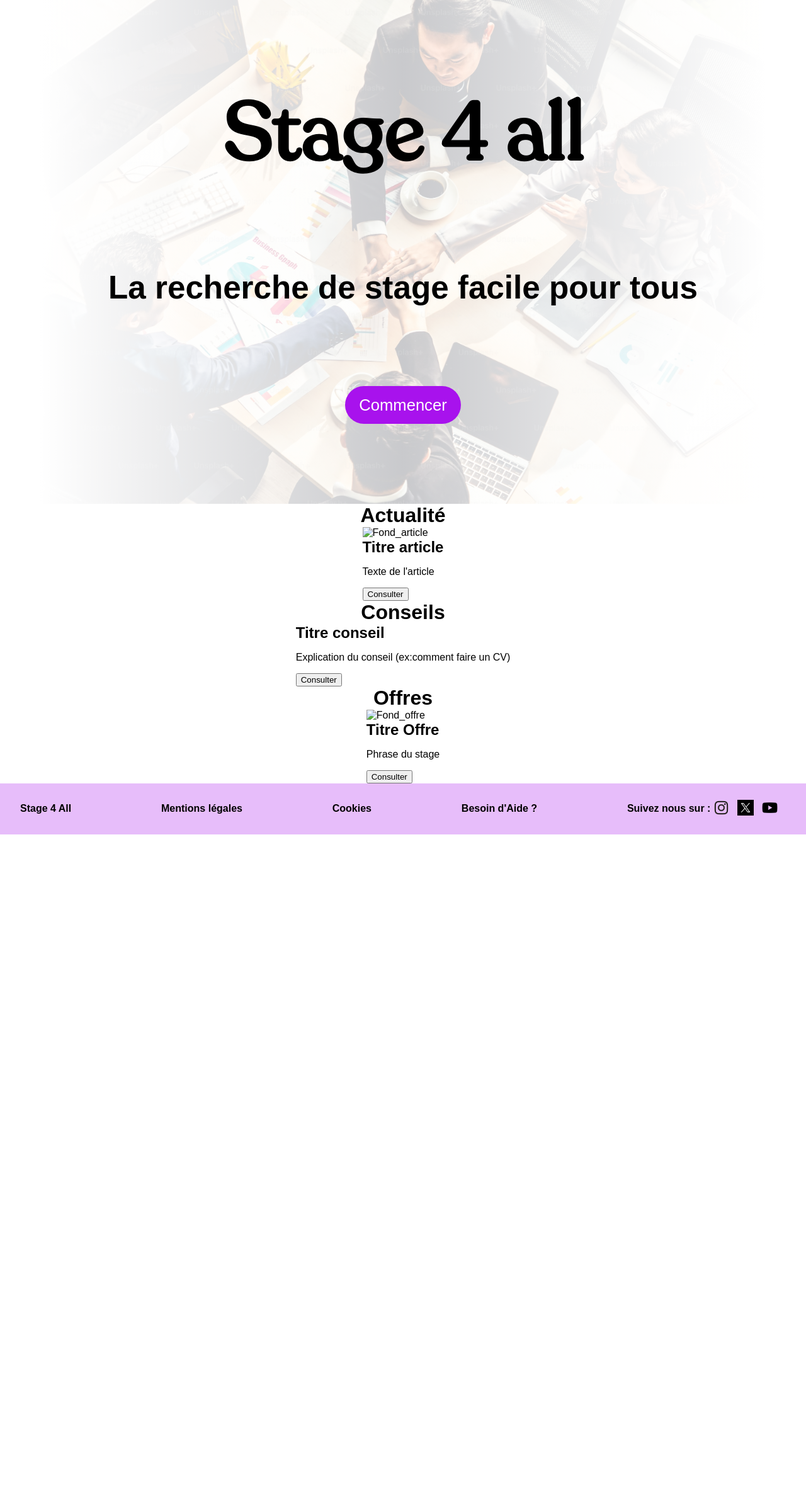
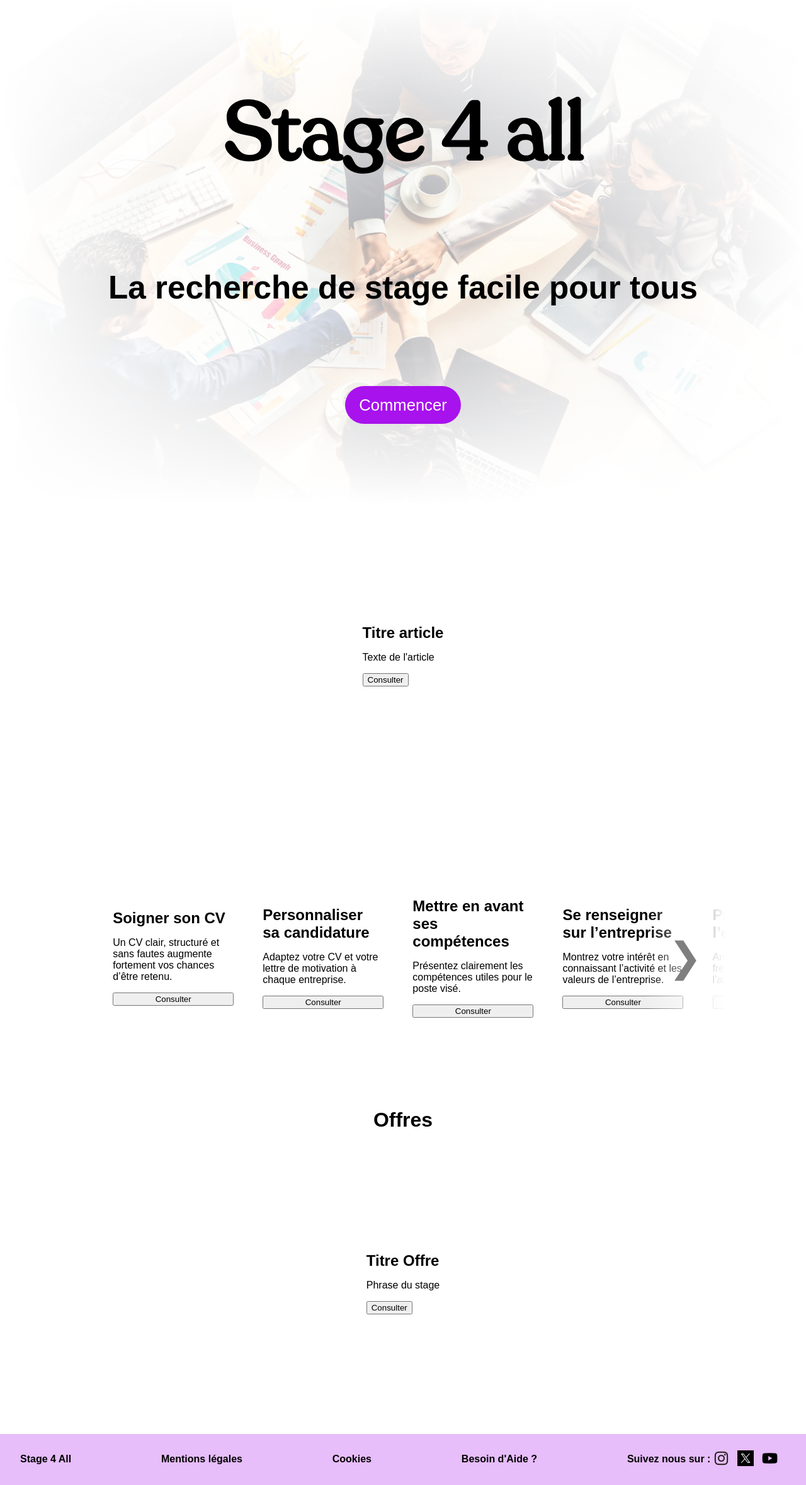
Before and after one commit to YanisBCESI/DEV-WEB, a PHP site: page /templates/index.html in a window 1280 px wide. Shown: the part 64-2422 px from the top of the page at 63% size. Before the commit the page ends 1389 px from the top, so only its background shows below. Run offline with PHP 8.4, Linux system fonts and the light colour scheme; some web fonts are replaced.

Commit message:
Modification index.html et du style_index.css

```diff
--- /dev/null
+++ b/assets/script_index.js
@@ -0,0 +1,29 @@
+const liste = document.getElementById("liste1");
+const gauche = document.getElementById("fleche_gauche1");
+const droite = document.getElementById("fleche_droite1");
+
+function scrollListe(valeur){
+    liste.scrollBy({
+        left: valeur * window.innerWidth / 100,
+        behavior: "smooth"
+    });
+}
+
+function verifierFleches(){
+
+    if(liste.scrollLeft <= 0){
+        gauche.style.display = "none";
+    }else{
+        gauche.style.display = "block";
+    }
+
+    if(liste.scrollLeft + liste.clientWidth >= liste.scrollWidth - 1){
+        droite.style.display = "none";
+    }else{
+        droite.style.display = "block";
+    }
+
+}
+
+liste.addEventListener("scroll", verifierFleches);
+window.addEventListener("load", verifierFleches);
--- a/assets/style.css
+++ b/assets/style.css
@@ -146,6 +146,26 @@ header a{
     align-items: center;
 }
 
+footer{
+    display: flex;
+    flex-direction: row;
+    align-items: center;
+    justify-content: space-between;
+    padding: 2vw 2.5vw;
+    background-color: #E7BDFA;
+}
+
+footer h2{
+    font-size: 1.25vw;
+}
+
+.Follow_us{
+    display: flex;
+    flex-direction: row;
+    align-items: center;
+    justify-content: center;
+}
+
 
 @media (orientation: portrait) {
     .nav_PC{
--- a/assets/style_index.css
+++ b/assets/style_index.css
@@ -1,7 +1,36 @@
+.nav_page{
+    display: flex;
+    flex-direction: row;
+    width: 100%;
+    align-items: center;
+    scroll-behavior: smooth;
+}
+
+.fleche{
+    border: none;
+    width: 10vw;
+    height: 100%;
+    position: absolute;
+    background: rgba(255,255,255,0);
+    font-size: 5vw;
+    color: rgba(0,0,0,50%);
+}
+
+.fleche_gauche{
+    left: 10%;
+    background: linear-gradient(90deg, rgba(255,255,255,1),rgba(255,255,255,0));
+}
+
+.fleche_droite{
+    right: 10%;
+    background: linear-gradient(90deg, rgba(255,255,255,0),rgba(255,255,255,1));
+}
+
 .Presentation{
-    width: 90vw;
+    width: 100%;
     height: 100vh;
-    background: linear-gradient(90deg, rgba(255,255,255,1),rgba(255,255,255,0.75),rgba(255,255,255,1));
+    background: linear-gradient(90deg, rgba(255,255,255,1),rgba(255,255,255,0.35),rgba(255,255,255,1)),
+    linear-gradient(rgba(255,255,255,1),rgba(255,255,255,0.35),rgba(255,255,255,1));
     display: flex;
     flex-direction: column;
     align-items: center;
@@ -56,22 +85,43 @@
     color: black;
 }
 
-footer{
+.Actualite{
+    width: 100%;
+    height: 60vh;
     display: flex;
     flex-direction: row;
     align-items: center;
-    justify-content: space-between;
-    padding: 2vw 2.5vw;
-    background-color: #E7BDFA;
+    justify-content: space-evenly;
 }
 
-footer h2{
-    font-size: 1.25vw;
+.Conseils{
+    width: 80%;
+    display: flex;
 }
 
-.Follow_us{
+.Liste_conseils{
+    width: 100%;
+    height: 60vh;
     display: flex;
     flex-direction: row;
     align-items: center;
-    justify-content: center;
+    justify-content: flex-start;
+    gap: 5%;
+    overflow-x: hidden;
+    padding: 0 5%;
 }
+
+.Conseil{
+    display: flex;
+    flex-direction: column;
+    min-width: 15vw;
+}
+
+.Liste_offres{
+    width: 100%;
+    height: 60vh;
+    display: flex;
+    flex-direction: row;
+    align-items: center;
+    justify-content: space-evenly;
+}
--- a/templates/index.html
+++ b/templates/index.html
@@ -3,14 +3,15 @@
 <head>
     <meta charset="UTF-8">
     <title>Accueil</title>
-    <link rel="stylesheet" href="./assets/style.css">
-    <link rel="stylesheet" href="./assets/style_index.css">
-    <link rel="icon" type="image/png" href="./assets/images/icon.png" sizes="48x48">
+    <link rel="stylesheet" href="/assets/style.css">
+    <link rel="stylesheet" href="/assets/style_index.css">
+    <link rel="icon" type="image/png" href="/assets/images/icon.png" sizes="48x48">
+    <script src="/assets/script_index.js" defer></script>
 </head>
 <body>
     <header>
         <div class="Titre">
-            <img class="Logo" src="./assets/images/icon.png" alt="Logo">
+            <img class="Logo" src="/assets/images/icon.png" alt="Logo">
             <h1 class="Nom_site">Stage 4 All</h1>
         </div>
 
@@ -21,53 +22,95 @@
         </div>
 
         <nav class="nav_PC">
-            <a href="#"><img class="Logo_nav" alt="Accueil" src="./assets/images/Accueil.png">Accueil</a>
+            <a href="#"><img class="Logo_nav" alt="Accueil" src="/assets/images/Accueil.png">Accueil</a>
             <span></span>
-            <a href="#"><img class="Logo_nav" alt="Offres" src="./assets/images/Offre.png">Offres</a>
+            <a href="#"><img class="Logo_nav" alt="Offres" src="/assets/images/Offre.png">Offres</a>
             <span></span>
-            <a href="#"><img class="Logo_nav" alt="Conseil" src="./assets/images/Conseil.png">Conseil</a>
+            <a href="#"><img class="Logo_nav" alt="Conseil" src="/assets/images/Conseil.png">Conseil</a>
             <span></span>
-            <a href="#"><img class="Logo_nav" alt="Support" src="./assets/images/Support.png">Support</a>
+            <a href="#"><img class="Logo_nav" alt="Support" src="/assets/images/Support.png">Support</a>
         </nav>
 
 
-        <img class="Logo_connexion" src="./assets/images/compte.png" alt="compte">
+        <img class="Logo_connexion" src="/assets/images/compte.png" alt="compte">
     </header>
     <div class="Contenu_page">
 
-
-
         <div class="Presentation">
-            <img src="./assets/images/Fond_accueil.jpg" alt="Fond_page" class="Fond_page">
+            <img src="/assets/images/Fond_accueil.jpg" alt="Fond_page" class="Fond_page">
             <div class="Titre_presentation">
                 <h1 class="Nom_site Nom_presentation">Stage 4 all</h1>
             </div>
             <h2>La recherche de stage facile pour tous</h2>
             <button class="b1">Commencer</button>
         </div>
-        <h1>Actualité</h1>
-        <div class="Actualité">
+        <div class="Actualite">
             <div class="Article">
-                <img src="#" alt="Fond_article">
                 <h2>Titre article</h2>
                 <p>Texte de l'article</p>
                 <button class="b2">Consulter</button>
             </div>
             <!--système d'ajout de pages d'Articles-->
         </div>
-        <h1>Conseils</h1>
-        <div class="Liste_conseils">
-            <div class="Conseil">
-                <h2>Titre conseil</h2>
-                <p>Explication du conseil (ex:comment faire un CV)</p>
-                <button>Consulter</button>
+        <div class="Conseils">
+            <div class="nav_page">
+                <button class="fleche_gauche fleche" id="fleche_gauche1" onclick="scrollListe(-50)">❮</button>
+                <div class="Liste_conseils liste" id="liste1">
+                    <div class="Conseil">
+                        <h2>Soigner son CV</h2>
+                        <p>Un CV clair, structuré et sans fautes augmente fortement vos chances d’être retenu.</p>
+                        <button>Consulter</button>
+                    </div>
+
+                    <div class="Conseil">
+                        <h2>Personnaliser sa candidature</h2>
+                        <p>Adaptez votre CV et votre lettre de motivation à chaque entreprise.</p>
+                        <button>Consulter</button>
+                    </div>
+
+                    <div class="Conseil">
+                        <h2>Mettre en avant ses compétences</h2>
+                        <p>Présentez clairement les compétences utiles pour le poste visé.</p>
+                        <button>Consulter</button>
+                    </div>
+
+                    <div class="Conseil">
+                        <h2>Se renseigner sur l’entreprise</h2>
+                        <p>Montrez votre intérêt en connaissant l’activité et les valeurs de l’entreprise.</p>
+                        <button>Consulter</button>
+                    </div>
+
+                    <div class="Conseil">
+                        <h2>Préparer l’entretien</h2>
+                        <p>Anticipez les questions fréquentes pour être plus à l’aise le jour J.</p>
+                        <button>Consulter</button>
+                    </div>
+
+                    <div class="Conseil">
+                        <h2>Soigner sa présence en ligne</h2>
+                        <p>Vérifiez que votre image sur internet reste professionnelle.</p>
+                        <button>Consulter</button>
+                    </div>
+
+                    <div class="Conseil">
+                        <h2>Être clair et concis</h2>
+                        <p>Les recruteurs apprécient les candidatures simples et faciles à lire.</p>
+                        <button>Consulter</button>
+                    </div>
+
+                    <div class="Conseil">
+                        <h2>Relancer sa candidature</h2>
+                        <p>Une relance polie peut montrer votre motivation.</p>
+                        <button>Consulter</button>
+                    </div>
+                    <!--système d'ajout de pages d'Articles-->
+                </div>
+                <button class="fleche_droite fleche" id="fleche_droite1" onclick="scrollListe(50)">❯</button>
             </div>
-            <!--système d'ajout de pages d'Articles-->
         </div>
         <h1>Offres</h1>
         <div class="Liste_offres">
             <div class="Offre">
-                <img src="#" alt="Fond_offre">
                 <h2>Titre Offre</h2>
                 <p>Phrase du stage</p>
                 <button>Consulter</button>
@@ -80,7 +123,7 @@
         <a><h2>Mentions légales</h2></a>
         <a><h2>Cookies</h2></a>
         <a><h2>Besoin d'Aide ?</h2></a>
-        <div class="Follow_us"><h2>Suivez nous sur :&nbsp;</h2><a><img class="Logo_connexion" src="./assets/images/Insta.png" alt="Insta"></a><a><img class="Logo_connexion" src="./assets/images/X.png" alt="X"></a><a><img class="Logo_connexion" src="./assets/images/Youtube.png" alt="Youtube"></a></div>
+        <div class="Follow_us"><h2>Suivez nous sur :&nbsp;</h2><a><img class="Logo_connexion" src="/assets/images/Insta.png" alt="Insta"></a><a><img class="Logo_connexion" src="/assets/images/X.png" alt="X"></a><a><img class="Logo_connexion" src="/assets/images/Youtube.png" alt="Youtube"></a></div>
     </footer>
 </body>
 </html>
```
